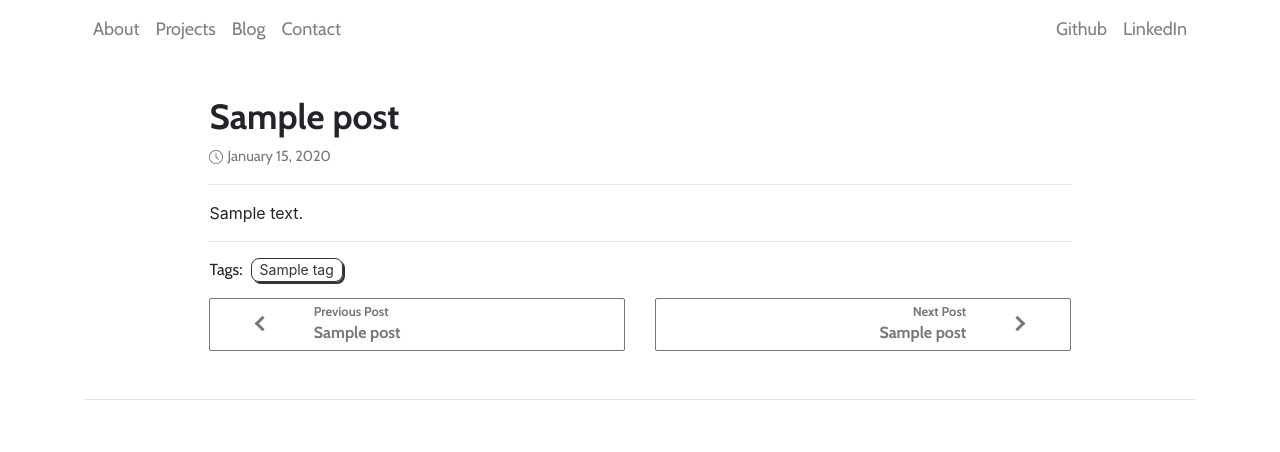
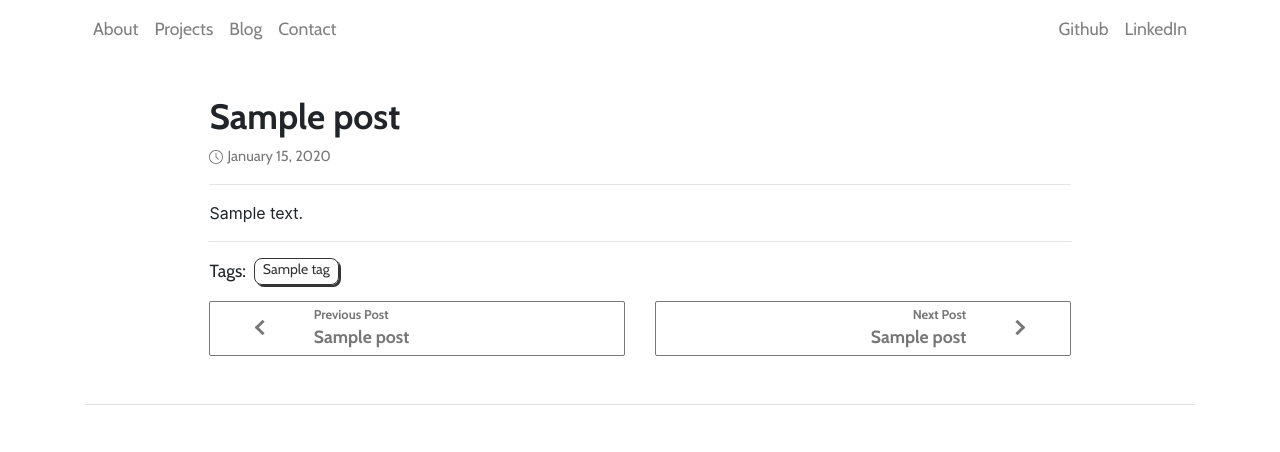
Before and after one commit to Mateaus/PersonalWebsite, a Django app: page /blog/post/1 in a window 1280 px wide. Shown: the top 452 px of the page. Run offline with Django 3.2, Linux system fonts and the light colour scheme; tables that the repository leaves empty hold one stand-in row (values such as "Sample post"); parts of the project's set-up code (start-up, migrations or seed data) failed here and were passed over; some libraries are stand-ins or nearby versions.

Commit message:
Improved post_list and post_view htmls, improved css font to scale based on screen size.

```diff
--- a/personalwebsite/blog/templates/blog/post_detail.html
+++ b/personalwebsite/blog/templates/blog/post_detail.html
@@ -16,7 +16,6 @@
 
     <div class="d-flex flex-column">
         <h1 class="post-title text-break">{{ post_detail.post_overview.title }}</h1>
-
         <div class="date-container">
             {% with creation_date=post_detail.post_overview.creation_date|date:'F j, Y, P' %}
             {% with modified_date=post_detail.post_overview.modified_date|date:'F j, Y, P' %}
@@ -79,7 +78,7 @@
     <div class="d-flex flex-row mb-3 tag-container">
         <p>Tags:</p>
         {% for tag in post_detail.post_overview.tags.all %}
-        <div class="rounded-tag">{{ tag.name }}</div>
+        <div class="rounded-tag"><p>{{ tag.name }}</p></div>
         {% endfor %}
     </div>
 
@@ -104,7 +103,7 @@
                             </div>
                             <div class="row no-gutters">
                                 <div class="col-12">
-                                    <h6 class="font-weight-bold text-break">{{post_detail.previous_post.post_overview.title }}</h6>
+                                    <h4 class="font-weight-bold text-break">{{post_detail.previous_post.post_overview.title }}</h4>
                                 </div>
                             </div>
                         </div>
@@ -125,7 +124,7 @@
                             </div>
                             <div class="row no-gutters">
                                 <div class="col-12">
-                                    <h6 class="font-weight-bold text-break">{{post_detail.next_post.post_overview.title }}</h6>
+                                    <h4 class="font-weight-bold text-break">{{post_detail.next_post.post_overview.title }}</h4>
                                 </div>
                             </div>
                         </div>
--- a/personalwebsite/blog/templates/blog/post_list.html
+++ b/personalwebsite/blog/templates/blog/post_list.html
@@ -14,14 +14,14 @@
     {% for post in posts %}
     <div class="d-flex flex-column post-container">
         <div>
-            <h3 class="post-title text-break"><a href="{% url 'post' post.pk %}">{{ post.title }}</a></h3>
+            <h2 class="post-title text-break"><a href="{% url 'post' post.pk %}">{{ post.title }}</a></h2>
         </div>
 
         <p class="post-overview">{{ post.overview }}</p>
 
         <div class="d-flex flex-row tag-container">
             {% for tag in post.tags.all %}
-            <div class="rounded-tag">{{ tag.name }}</div>
+            <div class="rounded-tag"><p>{{ tag.name }}</p></div>
             {% endfor %}
             <p class="my-0">{{ post.estimated_time }} min read</p>
         </div>
--- a/personalwebsite/static/base/dist/css/base.css
+++ b/personalwebsite/static/base/dist/css/base.css
@@ -1,18 +1,58 @@
-h1, h2, h3, h4, h5 {
+:root {
+    --font-scale: 0.95;
+}
+
+@media (min-width: 768px) {
+    :root {
+        --font-scale: 1;
+    }
+}
+
+@media(min-width: 992px) {
+    :root {
+        --font-scale: 1.1;
+    }
+}
+
+
+h1, h2, h3, h4, h5, h6 {
     font-family: 'Cabin', sans-serif;
+}
+
+h1 {
+    font-size: calc(2em * var(--font-scale));
+}
+
+h2 {
+    font-size: calc(1.5em * var(--font-scale));
+}
+
+h3 {
+    font-size: calc(1.17em * var(--font-scale));
+}
+
+h4 {
+    font-size: calc(1em * var(--font-scale));
+}
+
+h5 {
+    font-size: calc(0.83em * var(--font-scale));
+}
+
+h6 {
+    font-size: calc(0.67em * var(--font-scale));
 }
 
 p {
     font-family: 'Cabin', sans-serif;
 }
 
+p {
+    font-size: calc(1em * var(--font-scale));
+}
+
 a {
     font-family: 'Cabin', sans-serif;
-}
-
-.nav-text {
-    font-size: 1.1rem;
-    font-weight: 400;
 }
 
 .font-regular {
@@ -29,18 +69,18 @@ a {
 
 /* Handles the view name for mobile screens */
 #my-current-view {
-    font-size: 20px;
+    font-size: calc(22px * var(--font-scale));
 }
 
 @media only screen and (min-width: 768px) {
     #my-current-view {
-        font-size: 24px;
+        font-size: calc(24px * var(--font-scale));
     }
 }
 
 /* Handles the navlinks on large screens */
 @media only screen and (min-width: 1200px) {
     .nav-link {
-        font-size: 18px;
+        font-size: calc(16px * var(--font-scale));
     }
 }
--- a/personalwebsite/static/blog/dist/css/blog.css
+++ b/personalwebsite/static/blog/dist/css/blog.css
@@ -8,7 +8,6 @@
 }
 
 .post-title {
-    font-size: 35px;
     font-weight: bold;
 }
 
@@ -46,6 +45,10 @@
     margin-right: 8px;
 }
 
+.post-content p {
+    font-size: calc(16px * var(--font-scale));
+}
+
 /* Inside tag container, apply style
  * on all elements, except the last. */
 .tag-container > *:not(:last-child) {
@@ -57,14 +60,17 @@
     color: rgb(53, 53, 53);
     opacity: 1;
     padding: 0px 8px;
-    text-align: center;
     text-decoration: none;
     display: inline-block;
-    margin: 0;
     cursor: pointer;
     border-radius: 8px;
+    box-shadow: 2px 2px;
+}
+
+.rounded-tag p {
     font-size: 14px;
-    box-shadow: 2px 2px;
+    text-align: center;
+    margin: 0;
 }
 
 .post-direction {
--- a/personalwebsite/static/blog/dist/js/post_detail.js
+++ /dev/null
@@ -1,21 +0,0 @@
-function dateSpacer() {
-    var date = document.getElementsByClassName("post-date");
-
-    /* Creation and Updated dates are visible. */
-
-    if (date) {
-
-        var creationDate = date[0];
-
-        console.log(date);
-
-        if (date.length > 1) {
-            creationDate.style.margin = "0 8px 0 0";
-        } else {
-            creationDate.style.margin = "0";
-        }
-
-    }
-}
-
-// window.addEventListener('load', dateSpacer);
--- a/personalwebsite/templates/base_page_view.html
+++ b/personalwebsite/templates/base_page_view.html
@@ -36,7 +36,7 @@
             </button>
 
             <a id="my-current-view" class="navbar-brand font-medium"
-                style="margin: 0 0 0 0; padding-left: 16px; display: none;" href="">Navbar</a>
+                style="margin: 0 0 0 0; padding-left: 16px; display: none;" href=""></a>
 
             <div class="collapse navbar-collapse container" id="navbarCollapse">
                 <ul class="navbar-nav mr-auto mt-2 mt-lg-0">
```
